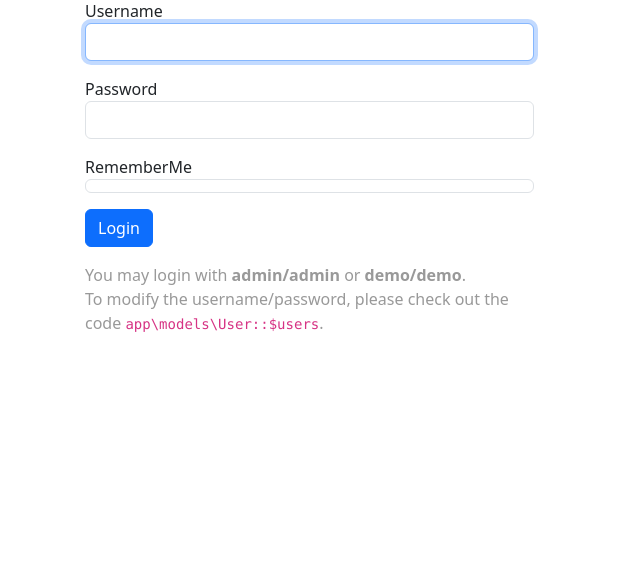
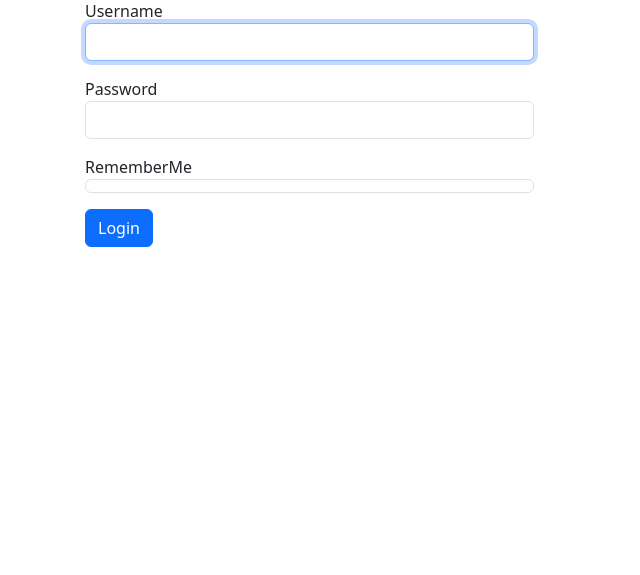
Before and after one commit to saramkhalil/TodoListApp, a Yii app: template views/site/login.php in a window 1280 px wide. Shown: the part 167-742 px from the top of the page, without its empty margins (0-640 px from the left). Run offline with PHP 8.4 and a stand-in for Yii, Linux system fonts and the light colour scheme; the template is opened without the code that fills it, so the values that code supplies are empty; form fields are guessed from the names that the template uses; some libraries are stand-ins or nearby versions.

Commit message:
fix(login): remove demo credentials hint from login page

```diff
--- a/views/site/login.php
+++ b/views/site/login.php
@@ -1,9 +1,12 @@
 <?php
 
 /** @var yii\web\View $this */
+
 /** @var yii\bootstrap5\ActiveForm $form */
 
-/** @var app\models\LoginForm $model */
+/**
+ * @var app\models\LoginForm $model
+ */
 
 use yii\bootstrap5\ActiveForm;
 use yii\bootstrap5\Html;
@@ -45,11 +48,6 @@ $this->params['breadcrumbs'][] = $this->title;
 
             <?php ActiveForm::end(); ?>
 
-            <div style="color:#999;">
-                You may login with <strong>admin/admin</strong> or <strong>demo/demo</strong>.<br>
-                To modify the username/password, please check out the code <code>app\models\User::$users</code>.
-            </div>
-
         </div>
     </div>
 </div>
```
